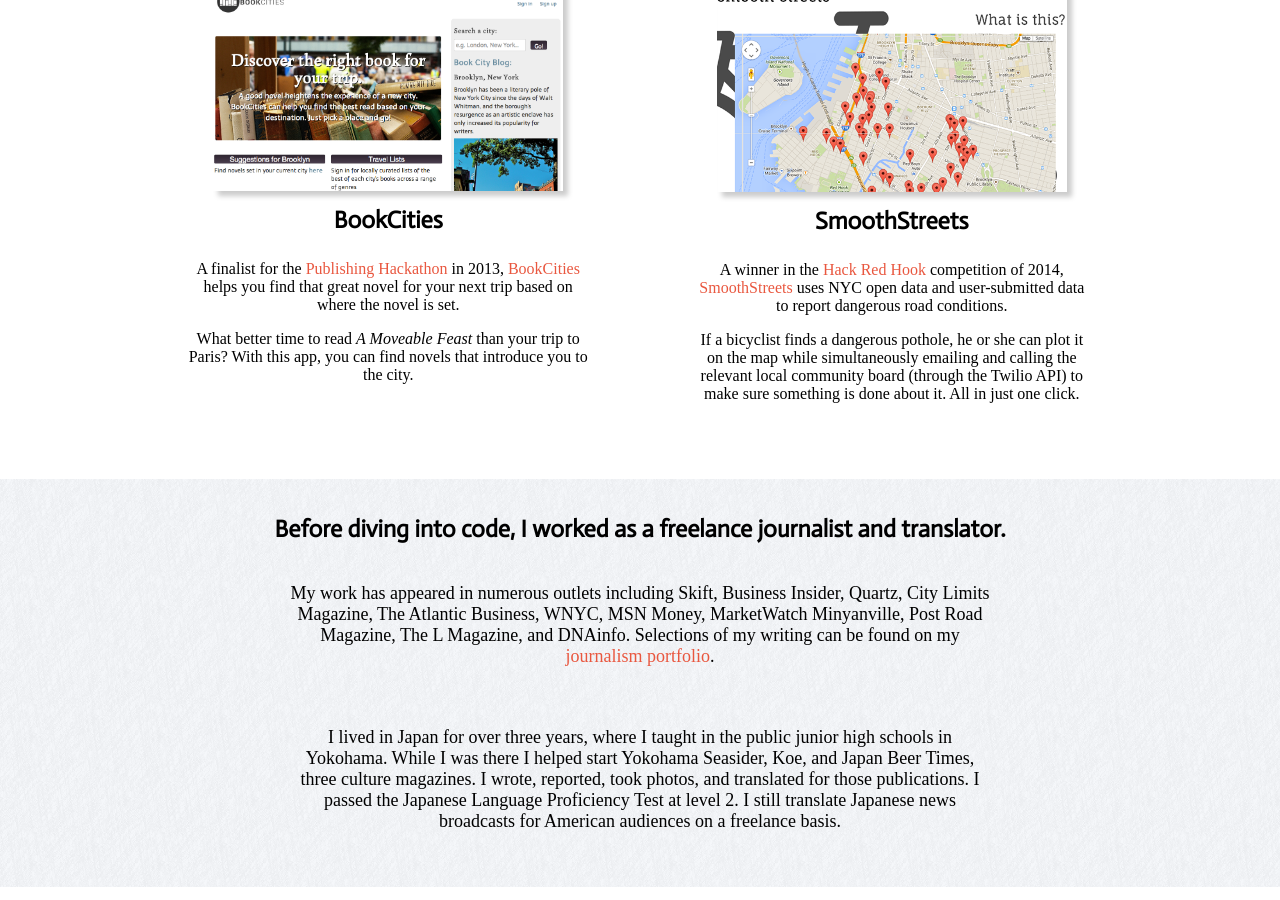
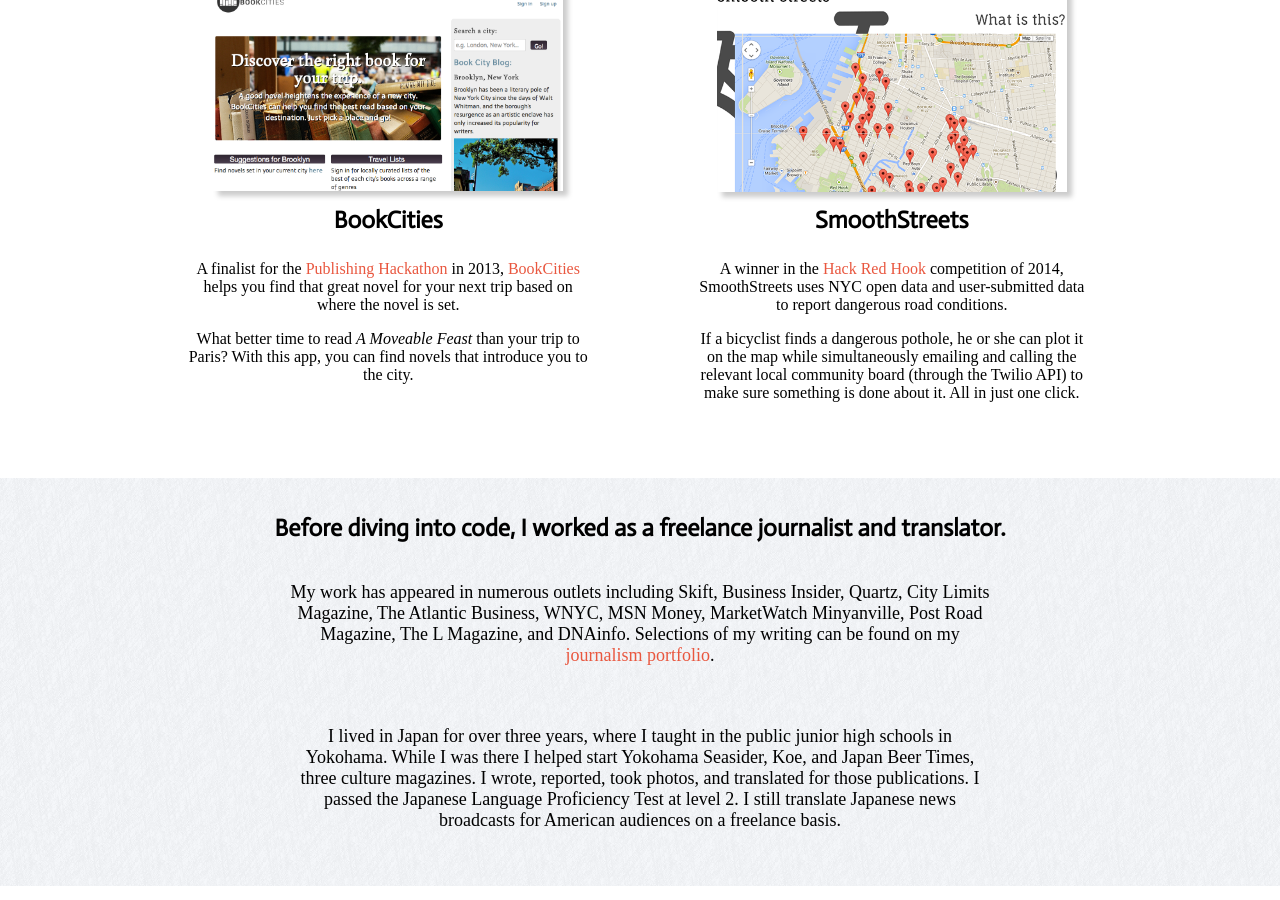
Before and after one commit to trivett/trivett.github.ioold, a Jekyll site: the page built from index.html, in a window 1280 px wide and 900 px high, scrolled down 1058 px. Built offline with Jekyll 4.4.1, drawn with Linux system fonts in a browser that asks for light colours; some web fonts are replaced; Markdown is read by kramdown in place of the engine named in the settings; a script that is not in the unit is left out.

Commit message:
removed link to repo with problems.

```diff
--- a/index.html
+++ b/index.html
@@ -53,11 +53,11 @@
     </div>
 
     <div class="content">
-      <a href="http://smoothstreets.herokuapp.com"><img src="/images/smooth.png"></a>
+      <img src="/images/smooth.png">
 
       <h2>SmoothStreets</h2>
 
-      <p>A winner in the <a href="http://www.hackredhook.com/">Hack Red Hook</a> competition of 2014, <a href="http://smoothstreets.herokuapp.com">SmoothStreets</a> uses NYC open data and user-submitted data to report dangerous road conditions.</p>
+      <p>A winner in the <a href="http://www.hackredhook.com/">Hack Red Hook</a> competition of 2014, SmoothStreets uses NYC open data and user-submitted data to report dangerous road conditions.</p>
       <p>If a bicyclist finds a dangerous pothole, he or she can plot it on the map while simultaneously emailing and calling the relevant local community board (through the Twilio API) to make sure something is done about it. All in just one click.</p>
 
     </div>
```
